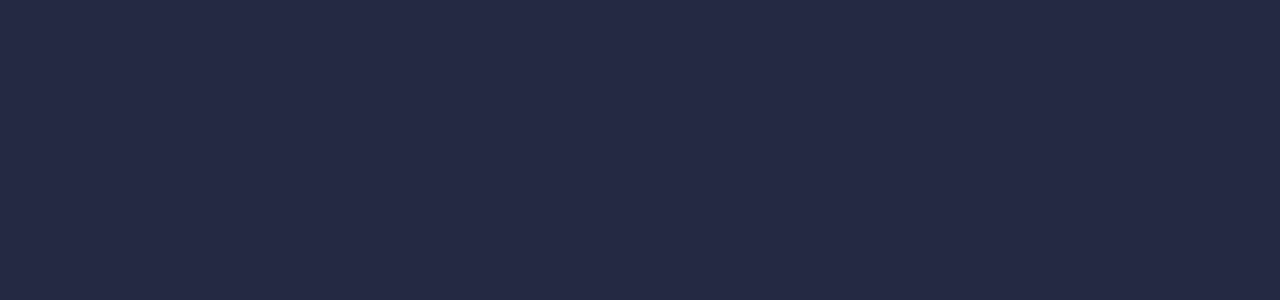
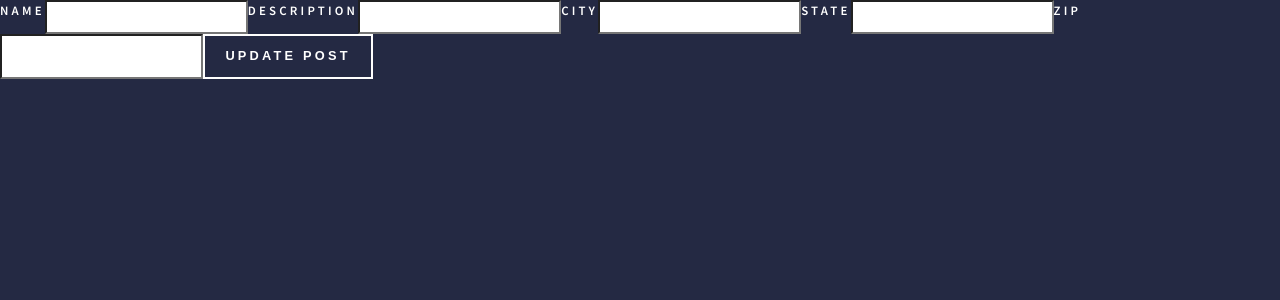
Before and after one commit to Build-Week-Co-Make-TTWebFT20/front-end, a React (Create React App) app in the folder co-make-app/: page /api/posts/1 in a window 1280 px wide. Shown: the top 300 px of the page. Built offline with nearby package versions, Linux system fonts and the light colour scheme; no server answers; sample sign-in values are in the browser's storage.

Commit message:
begun delete/edit implementation

```diff
--- a/co-make-app/src/App.js
+++ b/co-make-app/src/App.js
@@ -9,7 +9,7 @@ import UserSignupForm from './components/UserSignupForm';
 import UserLoginForm from "./components/UserLoginForm";
 import Dashboard from './components/Dashboard';
 import Home from './components/Home';
-
+import EditPostForm from './components/EditPostForm';
 
 const initialValues = {
   username: "",
@@ -32,6 +32,7 @@ function App(props) {
   const [formValues, setFormValues] = useState(initialValues);
   const [formErrors, setFormErrors] = useState(initialErrors);
   const [disabled, setDisabled] = useState(initialDisabled);
+
 
   const change = (name, value) => {
     yup
@@ -103,6 +104,7 @@ function App(props) {
         {/* link the posts landing page here */}
 
         <PrivateRoute exact path='/posts' component={Dashboard} />
+        <PrivateRoute exact path='/api/posts/:id' component={EditPostForm} />
 
       </Router>
     </div>
--- a/co-make-app/src/components/Dashboard.js
+++ b/co-make-app/src/components/Dashboard.js
@@ -24,7 +24,7 @@ function Dashboard() {
     return (
         <div>
             <AddPost posts={postsList} setPostsList={setPostsList} getPostsList={getPostsList} />
-            <PostsList posts={postsList} />
+            <PostsList posts={postsList} setPostsList={setPostsList} />
         </div>
     )
 }
--- /dev/null
+++ b/co-make-app/src/components/EditPostForm.js
@@ -0,0 +1,101 @@
+import React, { useEffect, useState } from 'react'
+import { axiosWithAuth } from '../helpers/axiosWithAuth'
+import { useHistory, useParams } from 'react-router-dom';
+
+const initialValues = {
+    post_name: '',
+    description: '',
+    city: '',
+    abr_state: '',
+    zip: '',
+}
+
+function EditPostForm() {
+    const [formValues, setFormValues] = useState(initialValues);
+    const { id } = useParams();
+    const { push } = useHistory();
+
+    useEffect(() => {
+        axiosWithAuth()
+            .get(`https://comake-tt-webft-20.herokuapp.com/api/posts/${id}`)
+            .then((res) => {
+                setFormValues(res.data)
+            })
+            .catch((err) => {
+                console.log(err);
+            })
+    }, [id])
+
+    const handleChanges = (e) => {
+        const { name, value } = e.target;
+        setFormValues({
+            ...formValues,
+            [name]: value,
+        })
+    }
+
+    const editPost = (e) => {
+        e.preventDefault();
+        axiosWithAuth()
+            .put(`https://comake-tt-webft-20.herokuapp.com/api/posts/${id}`, formValues)
+            .then((res) => {
+                console.log("happy path:", res)
+            })
+            .catch((err) => {
+                console.log('sad path:', err.message)
+            })
+    }
+
+    return (
+        <form onSubmit={editPost} className='addPostForm'>
+            <label htmlFor="post_name">Name</label>
+            <input
+                id='post_name'
+                name='post_name'
+                onChange={handleChanges}
+                value={formValues.post_name}
+                required
+                maxLength='128'
+            />
+            <label htmlFor="description">Description</label>
+            <input
+                id='description'
+                name='description'
+                onChange={handleChanges}
+                value={formValues.description}
+                required
+                maxLength='1200'
+            />
+            <label htmlFor="city">City</label>
+            <input
+                id='city'
+                name='city'
+                onChange={handleChanges}
+                value={formValues.city}
+                required
+                maxLength='20'
+            />
+            <label htmlFor="abr_state">State</label>
+            <input
+                id='abr_state'
+                name='abr_state'
+                onChange={handleChanges}
+                value={formValues.abr_state}
+                required
+                maxLength='2'
+            />
+            <label htmlFor="zip">Zip</label>
+            <input
+                id='zip'
+                name='zip'
+                onChange={handleChanges}
+                value={formValues.zip}
+                required
+                maxLength='5'
+            />
+            <button>Update Post</button>
+        </form>
+    )
+}
+
+export default EditPostForm
--- a/co-make-app/src/components/PostCard.js
+++ b/co-make-app/src/components/PostCard.js
@@ -1,7 +1,23 @@
 import React from 'react'
+import { axiosWithAuth } from '../helpers/axiosWithAuth'
+import { useHistory } from 'react-router-dom';
 
 function PostCard(props) {
-    const { post_name, description, city, abr_state, zip, score } = props.post;
+    const { post_name, description, city, abr_state, zip, score, id } = props.post;
+    const { push } = useHistory();
+
+    const deletePost = ((e) => {
+        e.preventDefault();
+        axiosWithAuth()
+            .delete(`https://comake-tt-webft-20.herokuapp.com/api/posts/${id}`)
+            .then((res) => {
+                console.log(res);
+            })
+            .catch((err) => {
+                console.log(err);
+            })
+    })
+
     return (
         <div className='post-card'>
             <h2>{post_name}</h2>
@@ -20,8 +36,8 @@ function PostCard(props) {
                 <p>-</p>
             </div>
             <div>
-                <button>Edit</button>
-                <button>Delete</button>
+                <button onClick={() => push(`/api/posts/${id}`)} >Edit</button>
+                <button onClick={deletePost}>Delete</button>
             </div>
         </div>
     )
```
Also changed, not shown: 1 other file (tests, documents, lock files or other folders).
